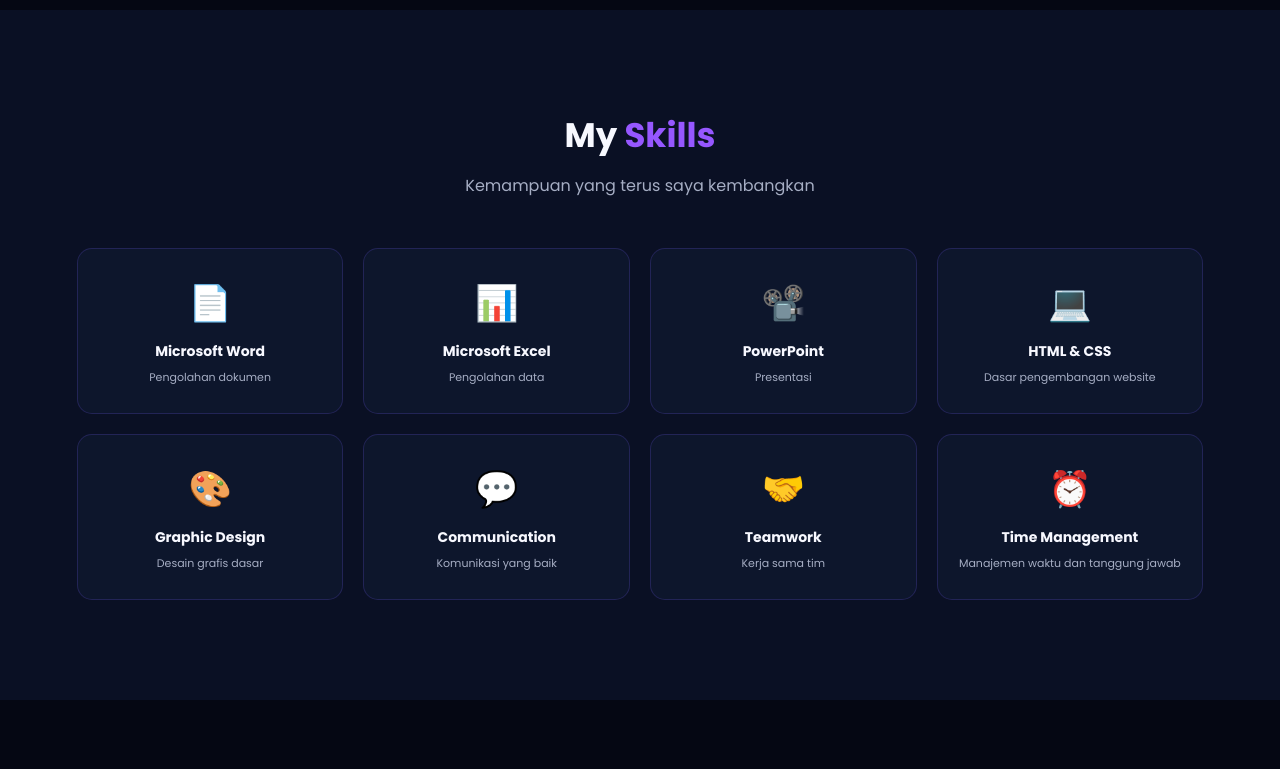
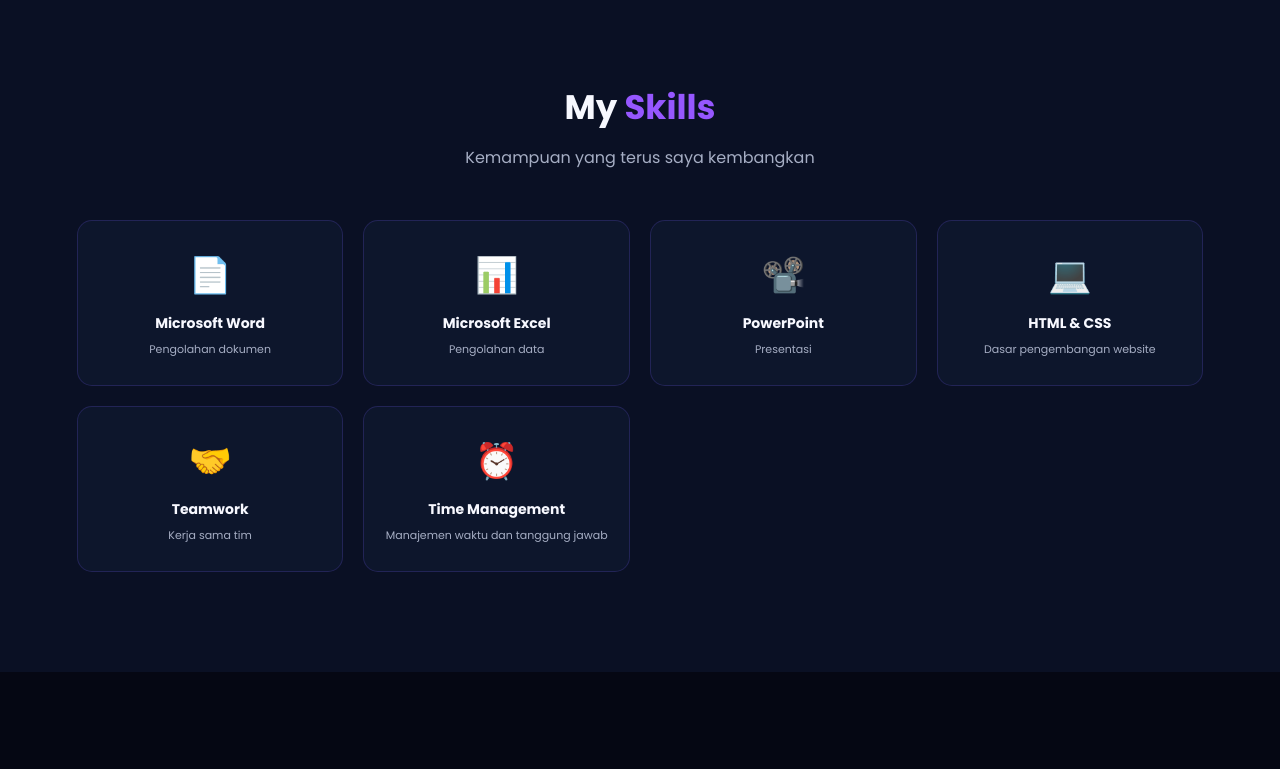
Before and after one commit to nindi-serliana/website-pribadi-nindi, a plain HTML site: page index.html in a window 1280 px wide. Shown: the part 2262-3031 px from the top of the page. Drawn offline with Linux system fonts and the light colour scheme.

Commit message:
index.html

```diff
--- a/index.html
+++ b/index.html
@@ -799,8 +799,6 @@ footer p {
                     Aku Nindi Serliana, mahasiswa Kewirausahaan dari
                     UIN Mataram. Aku tertarik sama dunia bisnis,
                     kreativitas, dan teknologi digital.
-                    Sedikit-sedikit aku juga punya skill bikin website
-                    dan toko online.
                 </p>
 
                 <p style="margin-top:15px;">
@@ -890,19 +888,6 @@ footer p {
                 <h3>HTML & CSS</h3>
                 <p>Dasar pengembangan website</p>
             </div>
-
-            <div class="skill-card">
-                <div class="skill-icon">🎨</div>
-                <h3>Graphic Design</h3>
-                <p>Desain grafis dasar</p>
-            </div>
-
-            <div class="skill-card">
-                <div class="skill-icon">💬</div>
-                <h3>Communication</h3>
-                <p>Komunikasi yang baik</p>
-            </div>
-
             <div class="skill-card">
                 <div class="skill-icon">🤝</div>
                 <h3>Teamwork</h3>
```
